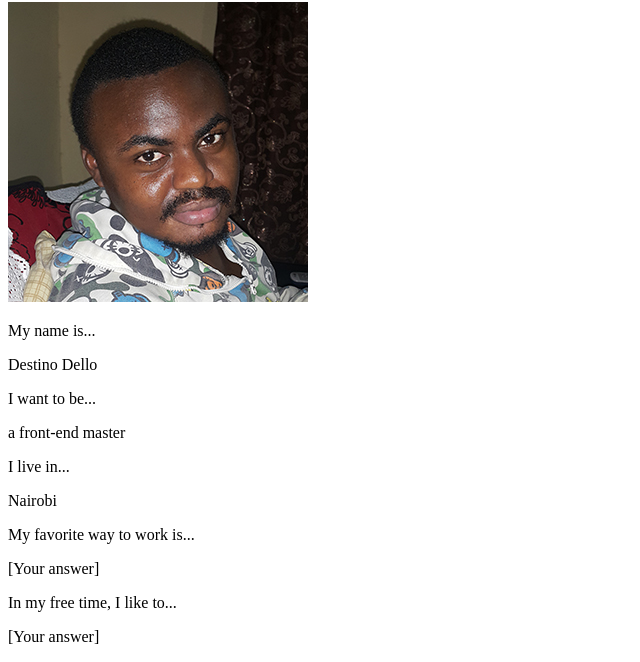
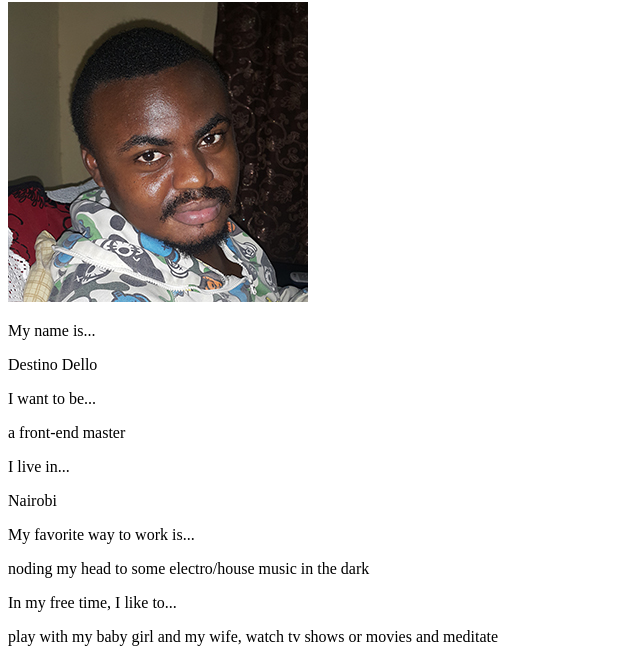
Before and after one commit to destino92/FE_Nanodegree_Project_0, a plain HTML site: page index.html in a window 1280 px wide. Shown: the part 390-1052 px from the top of the page, without its empty margins (0-640 px from the left). Drawn offline with Linux system fonts and the light colour scheme.

Commit message:
replace the placeholder with my answers

```diff
--- a/index.html
+++ b/index.html
@@ -27,9 +27,9 @@
                 <p class="iama">I live in...</p>
                 <p class="my-info">Nairobi</p>
                 <p class="iama">My favorite way to work is...</p>
-                <p class="my-info">[Your answer]</p>
+                <p class="my-info">noding my head to some electro/house music in the dark</p>
                 <p class="iama">In my free time, I like to...</p>
-                <p class="my-info">[Your answer]</p>
+                <p class="my-info">play with my baby girl and my wife, watch tv shows or movies and meditate</p>
             </section>
         </main>
     </body>
```
